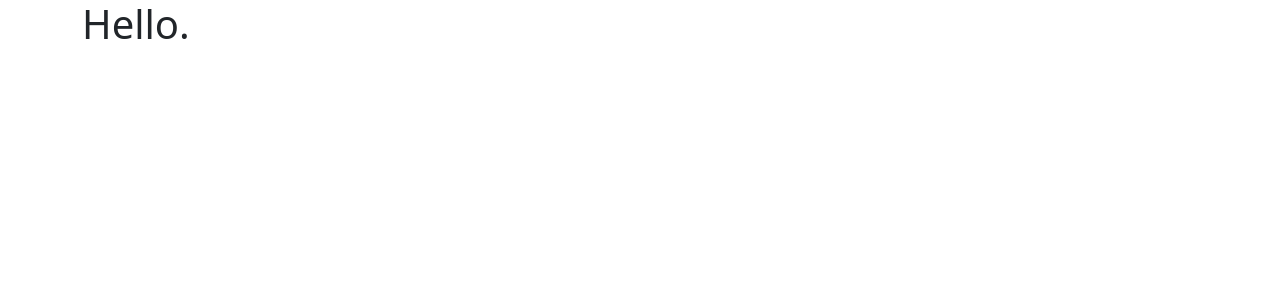
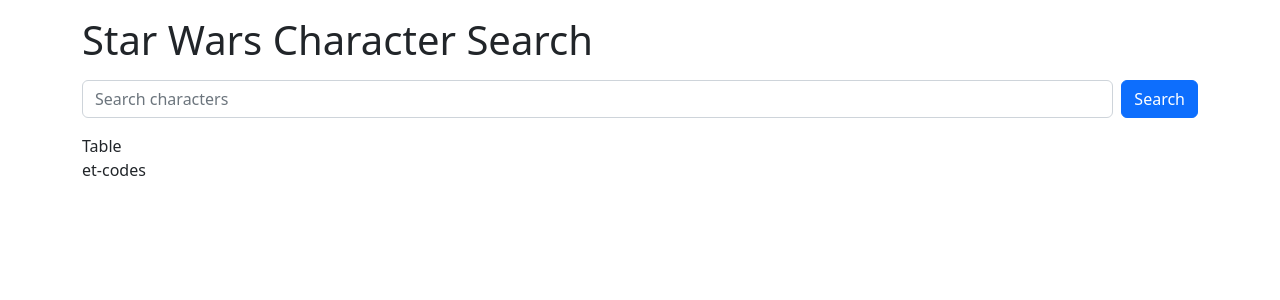
Before and after one commit to et-codes/swapi, a React (Create React App) app: page / in a window 1280 px wide. Shown: the top 300 px of the page. Built offline with nearby package versions, Linux system fonts and the light colour scheme.

Commit message:
Create component structure, search bar.

```diff
--- a/src/App.js
+++ /dev/null
@@ -1,11 +0,0 @@
-import Container from 'react-bootstrap/Container';
-
-function App() {
-  return (
-    <Container>
-      <h1>Hello.</h1>
-    </Container>
-  );
-}
-
-export default App;
--- /dev/null
+++ b/src/components/App.js
@@ -0,0 +1,35 @@
+import { useState } from 'react';
+import Container from 'react-bootstrap/Container';
+import Header from './Header';
+import SearchBar from './SearchBar';
+import CharacterTable from './CharacterTable';
+import Footer from './Footer';
+
+function App() {
+  const [searchString, setSearchString] = useState('');
+
+  const searchCharacters = (e) => {
+    e.preventDefault();
+
+    setSearchString('');
+  }
+
+  const updateSearchBar = (e) => {
+    setSearchString(e.target.value);
+  }
+
+  return (
+    <Container>
+      <Header />
+      <SearchBar
+        handleSubmit={searchCharacters}
+        handleChange={updateSearchBar}
+        searchValue={searchString}
+      />
+      <CharacterTable />
+      <Footer />
+    </Container>
+  );
+}
+
+export default App;
--- /dev/null
+++ b/src/components/CharacterTable.js
@@ -0,0 +1,5 @@
+const CharacterTable = (props) => {
+  return <div>Table</div>
+};
+
+export default CharacterTable;
--- /dev/null
+++ b/src/components/Footer.js
@@ -0,0 +1,3 @@
+const Footer = () => <div>et-codes</div>
+
+export default Footer;
--- /dev/null
+++ b/src/components/Header.js
@@ -0,0 +1,9 @@
+const Header = () => {
+  return (
+    <h1 className="my-3">
+      Star Wars Character Search
+    </h1>
+  );
+}
+
+export default Header;
--- /dev/null
+++ b/src/components/SearchBar.js
@@ -0,0 +1,27 @@
+import Button from 'react-bootstrap/Button';
+import Form from "react-bootstrap/Form";
+import Row from 'react-bootstrap/Row';
+import Col from 'react-bootstrap/Col';
+
+const SearchBar = ({ handleSubmit, handleChange, searchValue }) => {
+  return (
+    <Row>
+      <Col>
+        <Form className="d-md-flex mb-3" onSubmit={handleSubmit}>
+          <Form.Control
+            className="me-2"
+            type="text"
+            placeholder="Search characters"
+            onChange={handleChange}
+            value={searchValue}
+          />
+          <Button variant="primary" type="submit">
+            Search
+          </Button>
+        </Form>
+      </Col>
+    </Row>
+  );
+}
+
+export default SearchBar;
--- a/src/index.js
+++ b/src/index.js
@@ -1,6 +1,6 @@
 import React from 'react';
 import ReactDOM from 'react-dom/client';
-import App from './App';
+import App from './components/App';
 import 'bootstrap/dist/css/bootstrap.min.css';
 
 const root = ReactDOM.createRoot(document.getElementById('root'));
```
Also changed, not shown: src/setupTests.js (deleted, +0 -5 lines), 1 other file (tests, documents, lock files or other folders).
